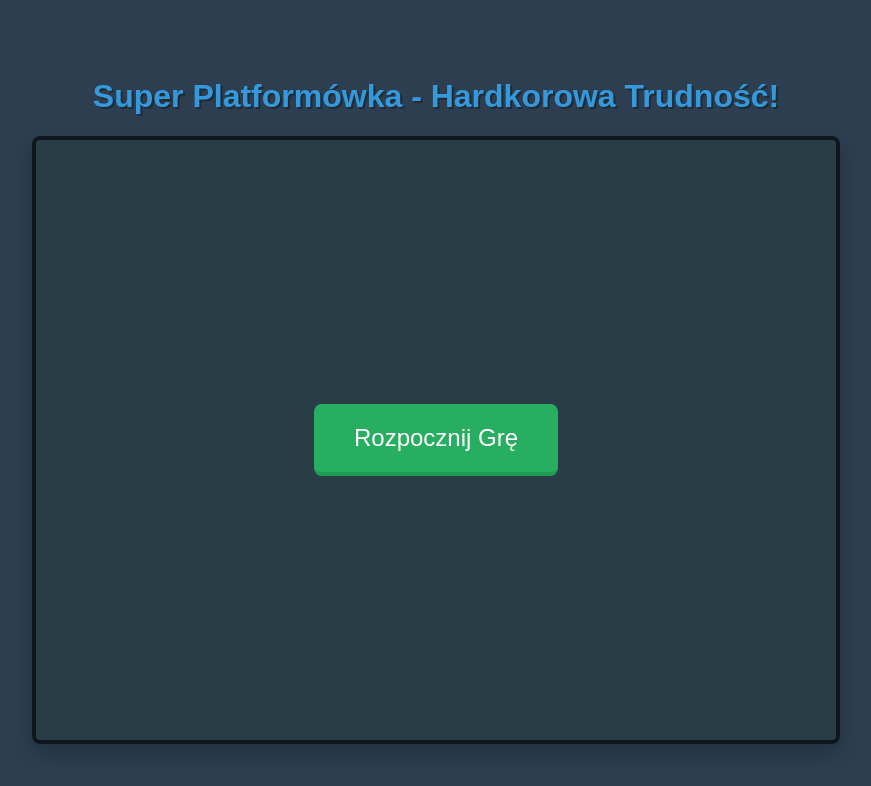
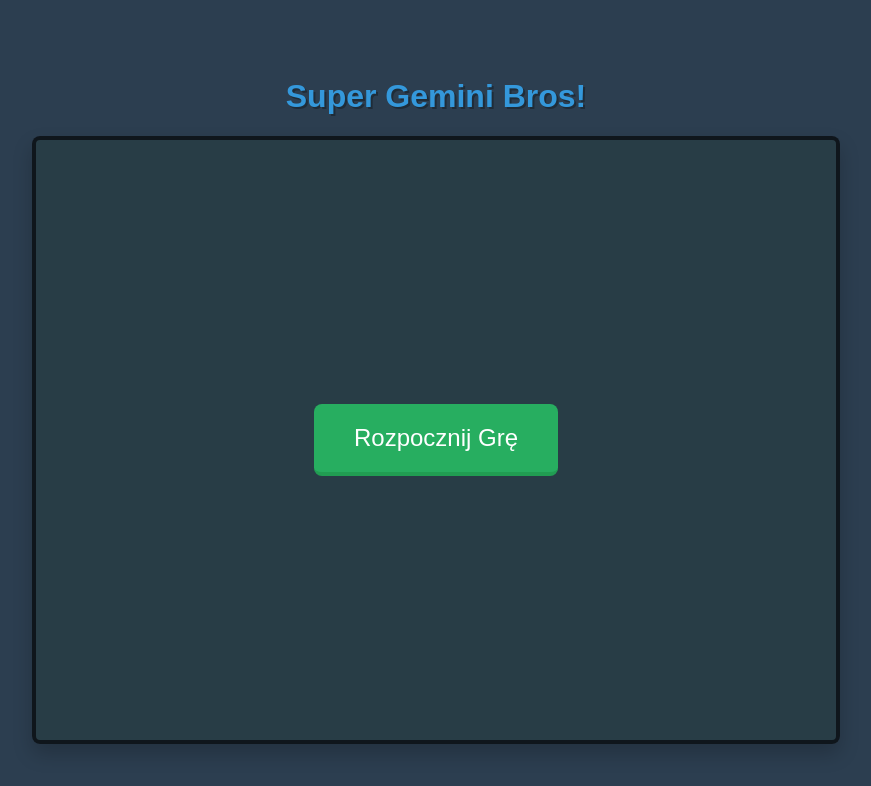
Before and after one commit to MikeC955/Giereczka, a plain HTML site: page index.html in a window 1280 px wide. Shown: the whole page, without its empty margins (204-1075 px from the left). Drawn offline with Linux system fonts and the light colour scheme.

Commit message:
Update index.html

```diff
--- a/index.html
+++ b/index.html
@@ -66,7 +66,7 @@
     </style>
 </head>
 <body>
-    <h1>Super Platformówka - Hardkorowa Trudność!</h1>
+    <h1>Super Gemini Bros!</h1>
     <div id="gameContainer">
         <canvas id="gameCanvas"></canvas>
         <div id="startScreen">
```
